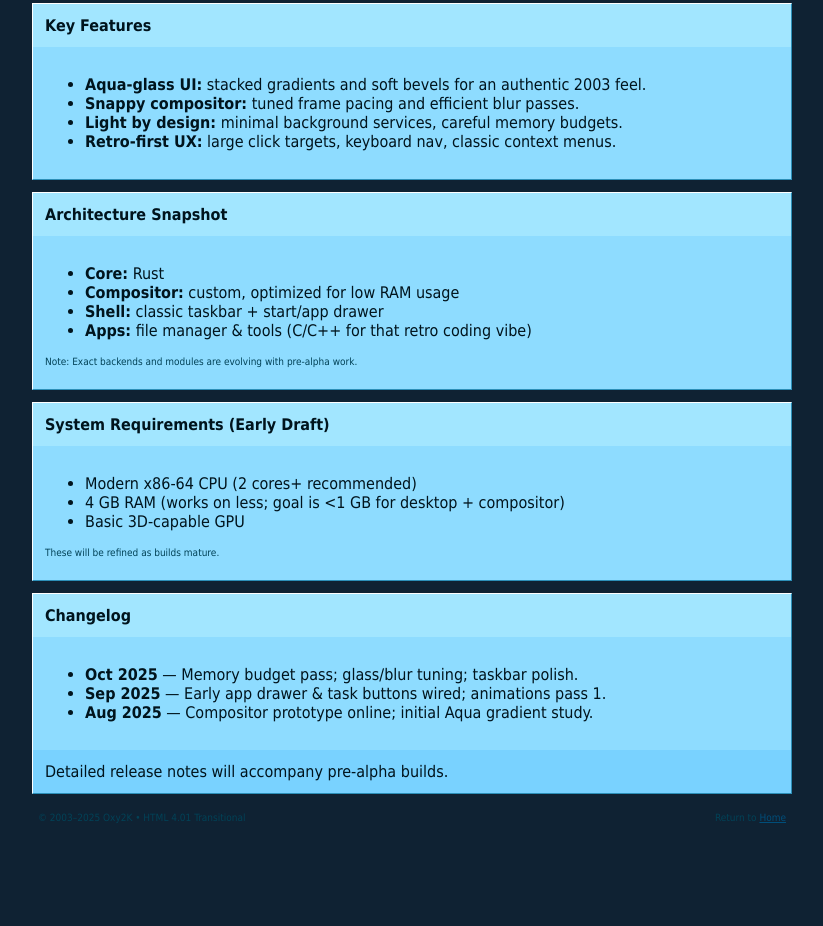
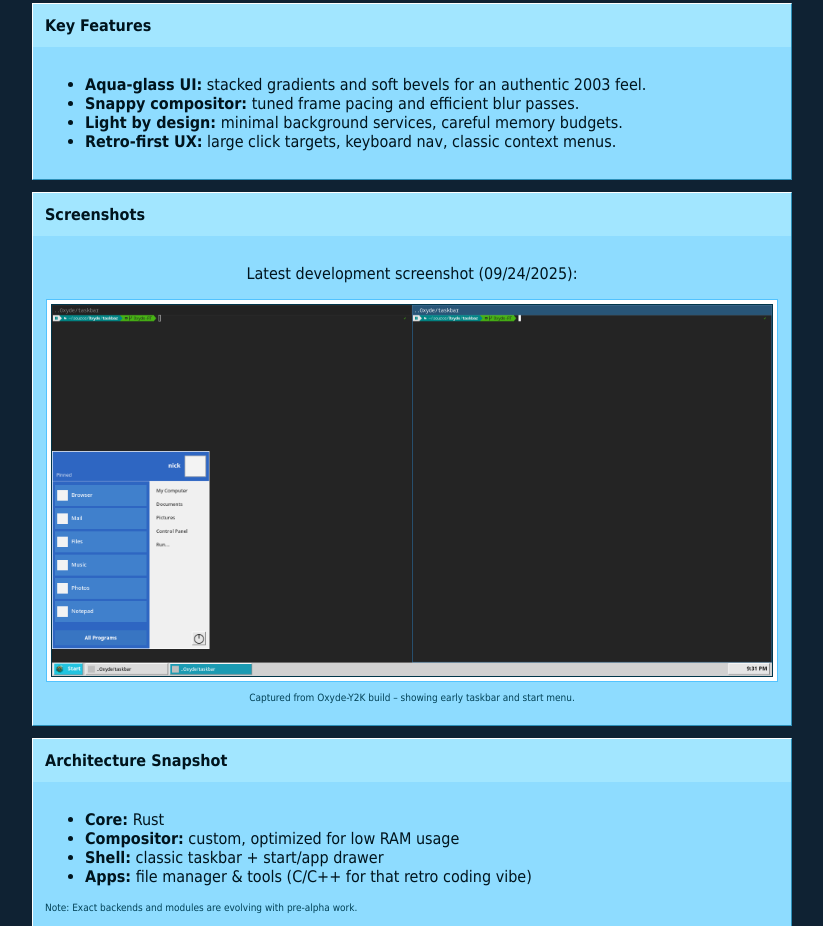
Before and after one commit to 0xy1de/oxy2k.org, a plain HTML site: page pages/oxyde.html in a window 1280 px wide. Shown: the part 455-1381 px from the top of the page, without its empty margins (228-1051 px from the left). Before the commit the page ends 1284 px from the top, so only its background shows below. Drawn offline with Linux system fonts and the light colour scheme.

Commit message:
new file:   assets/screenshots/09242025.png 	modified:   pages/oxyde.html

```diff
--- a/pages/oxyde.html
+++ b/pages/oxyde.html
@@ -89,6 +89,20 @@
     </td></tr>
   </table>
 
+  <!-- Screenshots -->
+<table width="100%" cellspacing="0" cellpadding="12" border="0" class="panel" style="margin-top:12px;">
+  <tr><td class="aquaHi" style="font-weight:bold;">Screenshots</td></tr>
+  <tr><td class="aquaMid" align="center">
+    <p>Latest development screenshot (09/24/2025):</p>
+    <table cellspacing="0" cellpadding="4" border="0" style="background:#ffffff; border:1px solid #52c3ff;">
+      <tr><td>
+        <img src="../assets/screenshots/09242025.png" alt="Oxyde Desktop Screenshot 09/24/2025" width="720" height="auto" style="border:1px solid #00364a;">
+      </td></tr>
+    </table>
+    <p class="badge">Captured from Oxyde-Y2K build – showing early taskbar and start menu.</p>
+  </td></tr>
+</table>
+
   <!-- Architecture -->
   <table width="100%" cellspacing="0" cellpadding="12" border="0" class="panel" style="margin-top:12px;">
     <tr><td class="aquaHi" style="font-weight:bold;">Architecture Snapshot</td></tr>
```
Also changed, not shown: assets/screenshots/09242025.png (added).
